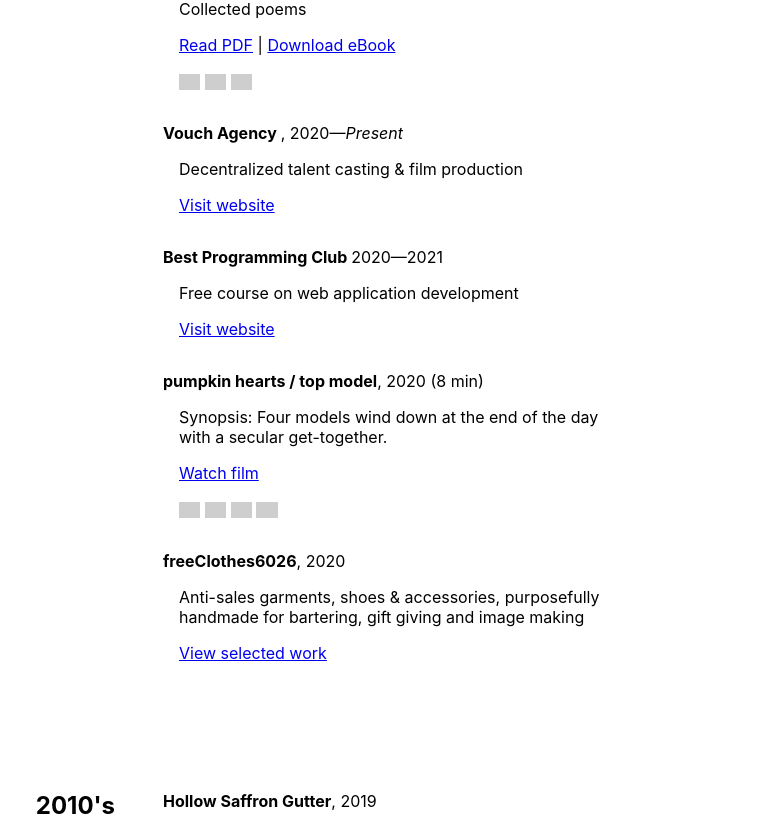
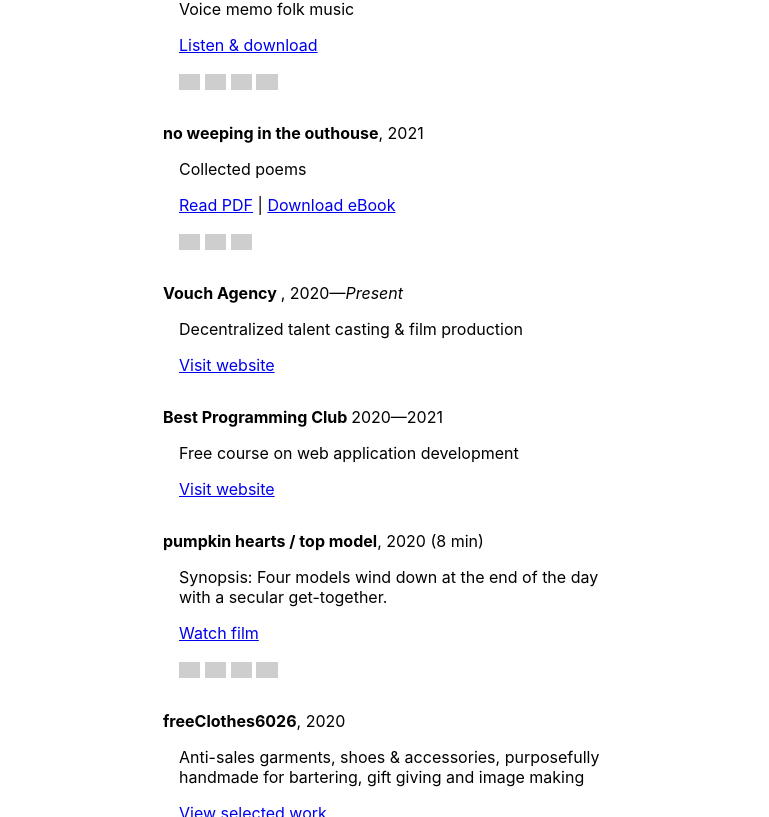
Before and after one commit to SuaYoo/website, a plain HTML site: page public/index.html in a window 1280 px wide. Shown: the part 176-993 px from the top of the page, without its empty margins (261-1030 px from the left). Drawn offline with Linux system fonts and the light colour scheme; grey boxes are pictures that could not be loaded.

Commit message:
add music

```diff
--- a/public/index.html
+++ b/public/index.html
@@ -133,6 +133,46 @@
           <header class="section-header"><h2>2020's</h2></header>
           <div class="section-body">
             <dl>
+              <div>
+                <dt>
+                  <strong>5ive star system*****</strong>, 2021&mdash;<em
+                    >Present</em
+                  >
+                </dt>
+                <dd>
+                  <p>Voice memo folk music</p>
+                  <p class="writing-links">
+                    <a
+                      href="https://soundcloud.com/five-star-system"
+                      target="_blank"
+                      >Listen &amp; download</a
+                    >
+                  </p>
+                  <div>
+                    <a
+                      href="https://creativecommons.org/licenses/by-nc-nd/4.0/"
+                      target="_blank"
+                      rel="noopener noreferrer"
+                      class="cc-link"
+                      title="Creative Commons Attribution Non-Commercial No Derivatives"
+                    >
+                      <img
+                        class="cc-icon"
+                        src="https://mirrors.creativecommons.org/presskit/icons/cc.svg" />
+                      <img
+                        class="cc-icon"
+                        src="https://mirrors.creativecommons.org/presskit/icons/by.svg" />
+                      <img
+                        class="cc-icon"
+                        src="https://mirrors.creativecommons.org/presskit/icons/nc.svg" />
+                      <img
+                        class="cc-icon"
+                        src="https://mirrors.creativecommons.org/presskit/icons/nd.svg"
+                    /></a>
+                  </div>
+                </dd>
+              </div>
+
               <div>
                 <dt><strong>no weeping in the outhouse</strong>, 2021</dt>
                 <dd>
```
Also changed, not shown: public/usage-statement/index.html (+4 -3 lines).
